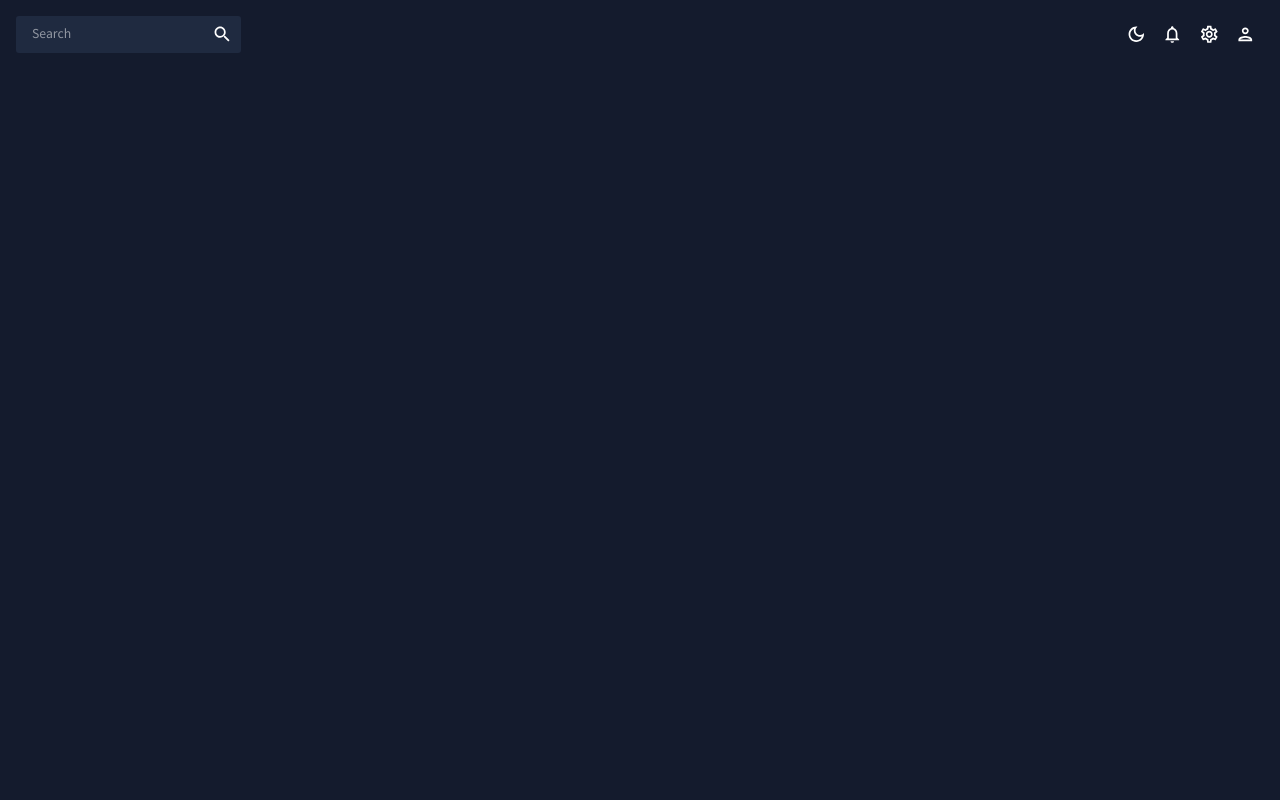
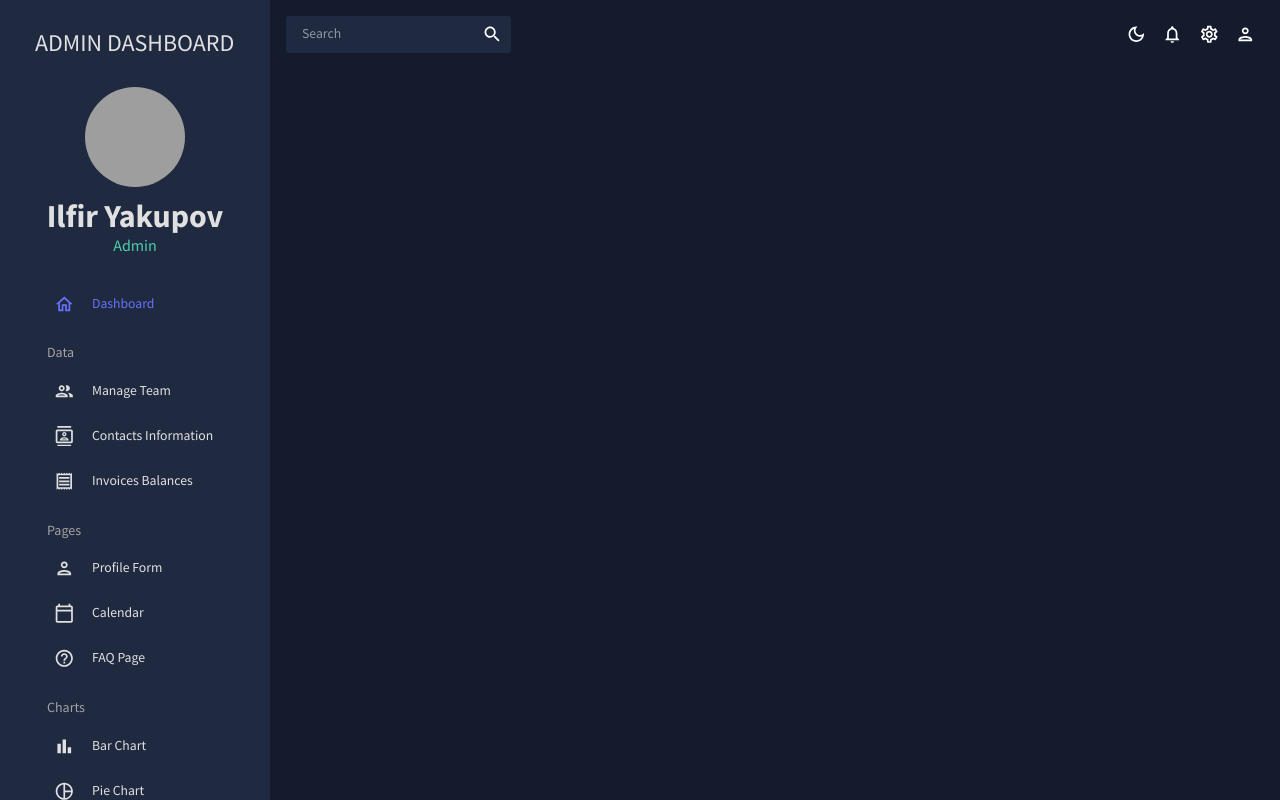
Before and after one commit to philsmirnoff/admin-dashboard, a React (Create React App) app: page /form in a window 1280 px wide. Built offline with nearby package versions, Linux system fonts and the light colour scheme; grey boxes are pictures that could not be loaded.

Commit message:
set up SideBar

```diff
--- a/package.json
+++ b/package.json
@@ -23,7 +23,7 @@
     "formik": "^2.4.6",
     "react": "^18.2.0",
     "react-dom": "^18.2.0",
-    "react-pro-sidebar": "^1.1.0",
+    "react-pro-sidebar": "^0.7.1",
     "react-router-dom": "^6.28.2",
     "react-scripts": "5.0.1",
     "yup": "^1.6.1"
--- a/src/App.js
+++ b/src/App.js
@@ -1,12 +1,26 @@
-import Topbar from "./scenes/global/Topbar";
+import { useState } from "react";
+import { Routes, Route } from "react-router-dom";
 import { ColorModeContext, useMode  } from "./theme";
 import { CssBaseline, ThemeProvider } from "@mui/material";
-
+import Topbar from "./scenes/global/Topbar";
+import Sidebar from "./scenes/global/Sidebar";
+import Dashboard from "./scenes/dashboard";
+// import Team from "./scenes/team";
+// import Invoices from "./scenes/invoices";
+// import Contacts from "./scenes/contacts";
+// import Bar from "./scenes/bar";
+// import Form from "./scenes/form";
+// import Line from "./scenes/line";
+// import Pie from "./scenes/pie";
+// import FAQ from "./scenes/faq";
+// import Geography from "./scenes/geography";
+// import Calendar from "./scenes/calendar/calendar";
 
 
 
 function App() {
   const [theme, colorMode] = useMode();
+  const [isSidebar, setIsSidebar] = useState(true);
 
 
   return (
@@ -14,7 +28,23 @@
     <ThemeProvider theme={theme}>
       <CssBaseline />
     <div className="app">
-      <main className="content"><Topbar /></main>
+    <Sidebar isSidebar={isSidebar} />
+      <main className="content">
+      <Topbar setIsSidebar={setIsSidebar} />
+        <Routes>
+              <Route path="/" element={<Dashboard />} />
+              {/* <Route path="/team" element={<Team />} />
+              <Route path="/contacts" element={<Contacts />} />
+              <Route path="/invoices" element={<Invoices />} />
+              <Route path="/form" element={<Form />} />
+              <Route path="/bar" element={<Bar />} />
+              <Route path="/pie" element={<Pie />} />
+              <Route path="/line" element={<Line />} />
+              <Route path="/faq" element={<FAQ />} />
+              <Route path="/calendar" element={<Calendar />} />
+              <Route path="/geography" element={<Geography />} /> */}
+            </Routes>
+      </main>
     </div>
     </ThemeProvider>
     </ColorModeContext.Provider>
--- a/src/scenes/global/Sidebar.jsx
+++ b/src/scenes/global/Sidebar.jsx
@@ -1,8 +1,228 @@
+import { useState } from "react";
+import { ProSidebar, Menu, MenuItem } from "react-pro-sidebar";
+import { Box, IconButton, Typography, useTheme } from "@mui/material";
+import { Link } from "react-router-dom";
+import "react-pro-sidebar/dist/css/styles.css";
+import { tokens } from "../../theme";
+import HomeOutlinedIcon from "@mui/icons-material/HomeOutlined";
+import PeopleOutlinedIcon from "@mui/icons-material/PeopleOutlined";
+import ContactsOutlinedIcon from "@mui/icons-material/ContactsOutlined";
+import ReceiptOutlinedIcon from "@mui/icons-material/ReceiptOutlined";
+import PersonOutlinedIcon from "@mui/icons-material/PersonOutlined";
+import CalendarTodayOutlinedIcon from "@mui/icons-material/CalendarTodayOutlined";
+import HelpOutlineOutlinedIcon from "@mui/icons-material/HelpOutlineOutlined";
+import BarChartOutlinedIcon from "@mui/icons-material/BarChartOutlined";
+import PieChartOutlineOutlinedIcon from "@mui/icons-material/PieChartOutlineOutlined";
+import TimelineOutlinedIcon from "@mui/icons-material/TimelineOutlined";
+import MenuOutlinedIcon from "@mui/icons-material/MenuOutlined";
+import MapOutlinedIcon from "@mui/icons-material/MapOutlined";
+
+const Item = ({ title, to, icon, selected, setSelected }) => {
+  const theme = useTheme();
+  const colors = tokens(theme.palette.mode);
+  return (
+    <MenuItem
+      active={selected === title}
+      style={{
+        color: colors.grey[100],
+      }}
+      onClick={() => setSelected(title)}
+      icon={icon}
+    >
+      <Typography>{title}</Typography>
+      <Link to={to} />
+    </MenuItem>
+  );
+};
+
 const Sidebar = () => {
+  const theme = useTheme();
+  const colors = tokens(theme.palette.mode);
+  const [isCollapsed, setIsCollapsed] = useState(false);
+  const [selected, setSelected] = useState("Dashboard");
+
   return (
-    <div className="sidebar">
-      <h2>Sidebar</h2>
-    </div>
+    <Box
+      sx={{
+        "& .pro-sidebar-inner": {
+          background: `${colors.primary[400]} !important`,
+        },
+        "& .pro-icon-wrapper": {
+          backgroundColor: "transparent !important",
+        },
+        "& .pro-inner-item": {
+          padding: "5px 35px 5px 20px !important",
+        },
+        "& .pro-inner-item:hover": {
+          color: "#868dfb !important",
+        },
+        "& .pro-menu-item.active": {
+          color: "#6870fa !important",
+        },
+      }}
+    >
+      <ProSidebar collapsed={isCollapsed}>
+        <Menu iconShape="square">
+          {/* LOGO AND MENU ICON */}
+          <MenuItem
+            onClick={() => setIsCollapsed(!isCollapsed)}
+            icon={isCollapsed ? <MenuOutlinedIcon /> : undefined}
+            style={{
+              margin: "10px 0 20px 0",
+              color: colors.grey[100],
+            }}
+          >
+            {!isCollapsed && (
+              <Box
+                display="flex"
+                justifyContent="space-between"
+                alignItems="center"
+                ml="15px"
+              >
+                <Typography variant="h3" color={colors.grey[100]}>
+                  ADMIN DASHBOARD
+                </Typography>
+                <IconButton onClick={() => setIsCollapsed(!isCollapsed)}>
+                  <MenuOutlinedIcon />
+                </IconButton>
+              </Box>
+            )}
+          </MenuItem>
+
+          {!isCollapsed && (
+            <Box mb="25px">
+              <Box display="flex" justifyContent="center" alignItems="center">
+                <img
+                  alt="profile-user"
+                  width="100px"
+                  height="100px"
+                  src={`../../assets/headshot_admin.png`}
+                  style={{ cursor: "pointer", borderRadius: "50%", objectFit: "cover" }}
+
+                />
+              </Box>
+              <Box textAlign="center">
+                <Typography
+                  variant="h2"
+                  color={colors.grey[100]}
+                  fontWeight="bold"
+                  sx={{ m: "10px 0 0 0" }}
+                >
+                  Ilfir Yakupov
+                </Typography>
+                <Typography variant="h5" color={colors.greenAccent[500]}>
+                  Admin
+                </Typography>
+              </Box>
+            </Box>
+          )}
+
+          <Box paddingLeft={isCollapsed ? undefined : "10%"}>
+            <Item
+              title="Dashboard"
+              to="/"
+              icon={<HomeOutlinedIcon />}
+              selected={selected}
+              setSelected={setSelected}
+            />
+
+            <Typography
+              variant="h6"
+              color={colors.grey[300]}
+              sx={{ m: "15px 0 5px 20px" }}
+            >
+              Data
+            </Typography>
+            <Item
+              title="Manage Team"
+              to="/team"
+              icon={<PeopleOutlinedIcon />}
+              selected={selected}
+              setSelected={setSelected}
+            />
+            <Item
+              title="Contacts Information"
+              to="/contacts"
+              icon={<ContactsOutlinedIcon />}
+              selected={selected}
+              setSelected={setSelected}
+            />
+            <Item
+              title="Invoices Balances"
+              to="/invoices"
+              icon={<ReceiptOutlinedIcon />}
+              selected={selected}
+              setSelected={setSelected}
+            />
+
+            <Typography
+              variant="h6"
+              color={colors.grey[300]}
+              sx={{ m: "15px 0 5px 20px" }}
+            >
+              Pages
+            </Typography>
+            <Item
+              title="Profile Form"
+              to="/form"
+              icon={<PersonOutlinedIcon />}
+              selected={selected}
+              setSelected={setSelected}
+            />
+            <Item
+              title="Calendar"
+              to="/calendar"
+              icon={<CalendarTodayOutlinedIcon />}
+              selected={selected}
+              setSelected={setSelected}
+            />
+            <Item
+              title="FAQ Page"
+              to="/faq"
+              icon={<HelpOutlineOutlinedIcon />}
+              selected={selected}
+              setSelected={setSelected}
+            />
+
+            <Typography
+              variant="h6"
+              color={colors.grey[300]}
+              sx={{ m: "15px 0 5px 20px" }}
+            >
+              Charts
+            </Typography>
+            <Item
+              title="Bar Chart"
+              to="/bar"
+              icon={<BarChartOutlinedIcon />}
+              selected={selected}
+              setSelected={setSelected}
+            />
+            <Item
+              title="Pie Chart"
+              to="/pie"
+              icon={<PieChartOutlineOutlinedIcon />}
+              selected={selected}
+              setSelected={setSelected}
+            />
+            <Item
+              title="Line Chart"
+              to="/line"
+              icon={<TimelineOutlinedIcon />}
+              selected={selected}
+              setSelected={setSelected}
+            />
+            <Item
+              title="Geography Chart"
+              to="/geography"
+              icon={<MapOutlinedIcon />}
+              selected={selected}
+              setSelected={setSelected}
+            />
+          </Box>
+        </Menu>
+      </ProSidebar>
+    </Box>
   );
 };
 
```
Also changed, not shown: 2 other files (tests, documents, lock files or other folders).
